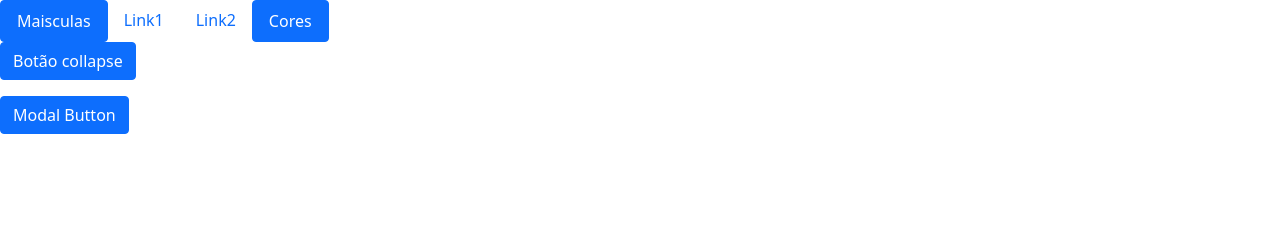
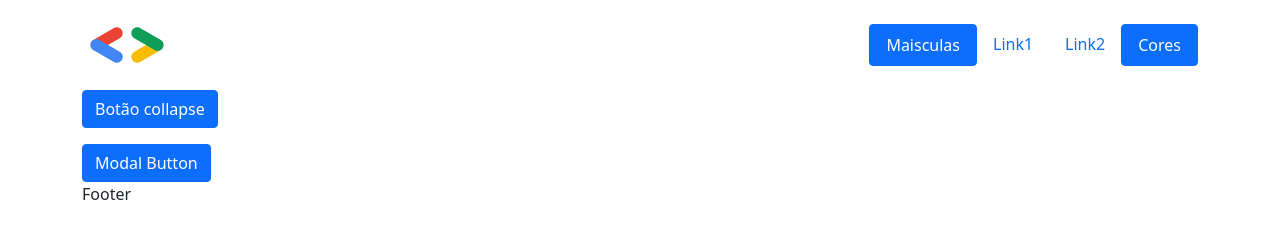
Before and after one commit to brunorcmartins/1st-webpage, a plain HTML site: page index.html in a window 1280 px wide. Drawn offline with nearby package versions, Linux system fonts and the light colour scheme.

Commit message:
Adicionar Logo, estruturar html, centrar header

```diff
--- a/index.html
+++ b/index.html
@@ -1,22 +1,36 @@
 <!DOCTYPE html>
-<html>
+<html lang="pt">
 
 <head>
     <meta charset="utf-8">
     <meta http-equiv="X-UA-Compatible" content="IE=edge">
     <link href="https://cdn.jsdelivr.net/npm/bootstrap@5.0.0-beta1/dist/css/bootstrap.min.css" rel="stylesheet" integrity="sha384-giJF6kkoqNQ00vy+HMDP7azOuL0xtbfIcaT9wjKHr8RbDVddVHyTfAAsrekwKmP1" crossorigin="anonymous">
     <style>
-            #image1{
+        #image1 {
             width: 15%;
             height: 15%;
         }
-            #principal{
-                background-color: rgb(255,255,255);
+
+        body {
+            background-color: rgb(255, 255, 255);
         }
+
+        #logo img {
+            width: 90px;
+            height: auto;
+        }
+
     </style>
 </head>
-    <body id="principal">
 
+<body class="container">
+    <header class="row">
+        <div id="logo" class="col-3">
+            <a href="#">
+                <img src="media/icon.png" alt="logo">
+            </a>
+        </div>
+        <div class="col-9 nav-wrapper justify-content-end d-flex align-items-center">
             <!--NAV-->
             <ul class="nav">
                 <li class="nav-item">
@@ -31,9 +45,10 @@
                 <li class="nav-item">
                     <a class="btn btn-primary nav-link" onclick="cores()" href="#">Cores</a>
                 </li>
-
             </ul>
-
+        </div>
+    </header>
+    <main>
         <!--COLLAPSE-->
         <p>
             <button class="btn btn-primary" type="button" data-bs-toggle="collapse" data-bs-target="#collapseExample" aria-expanded="false" aria-controls="collapseExample">
@@ -81,28 +96,38 @@
                 </div>
             </div>
         </div>
+
+    </main>
+    <footer>
+        <span>
+            Footer
+        </span>
+    </footer>
 </body>
 <script>
-        function resultado(){
-            var num1=document.getElementById("num1").value;
-            var num2=document.getElementById("num2").value;
-            var resutado= num1*num2;
-            alert(num1+" x "+num2+" = "+resutado);
+    function resultado() {
+        var num1 = document.getElementById("num1").value;
+        var num2 = document.getElementById("num2").value;
+        var resutado = num1 * num2;
+        alert(num1 + " x " + num2 + " = " + resutado);
     }
-        function maiusculas(){
+
+    function maiusculas() {
         alert("ALERTA!!!!");
     }
-        function cores(){
-            var cor = document.getElementById("principal")
+
+    function cores() {
+        var cor = document.getElementsByTagName("body");
         var cor_atual = window.getComputedStyle(cor, null).getPropertyValue('background-color');
-            if (cor_atual == "rgb(255, 255, 255)"){
+        if (cor_atual == "rgb(255, 255, 255)") {
             cor.style.backgroundColor = "rgb(85, 115, 142)";
-            }
-            else{
+        } else {
             cor.style.backgroundColor = "rgb(255, 255, 255)";
         }
     }
+
 </script>
 <script src="https://cdn.jsdelivr.net/npm/@popperjs/core@2.5.4/dist/umd/popper.min.js" integrity="sha384-q2kxQ16AaE6UbzuKqyBE9/u/KzioAlnx2maXQHiDX9d4/zp8Ok3f+M7DPm+Ib6IU" crossorigin="anonymous"></script>
 <script src="https://cdn.jsdelivr.net/npm/bootstrap@5.0.0-beta1/dist/js/bootstrap.min.js" integrity="sha384-pQQkAEnwaBkjpqZ8RU1fF1AKtTcHJwFl3pblpTlHXybJjHpMYo79HY3hIi4NKxyj" crossorigin="anonymous"></script>
+
 </html>
```
Also changed, not shown: media/icon.png (added). Lines whose indentation alone changed are shown as unchanged.
